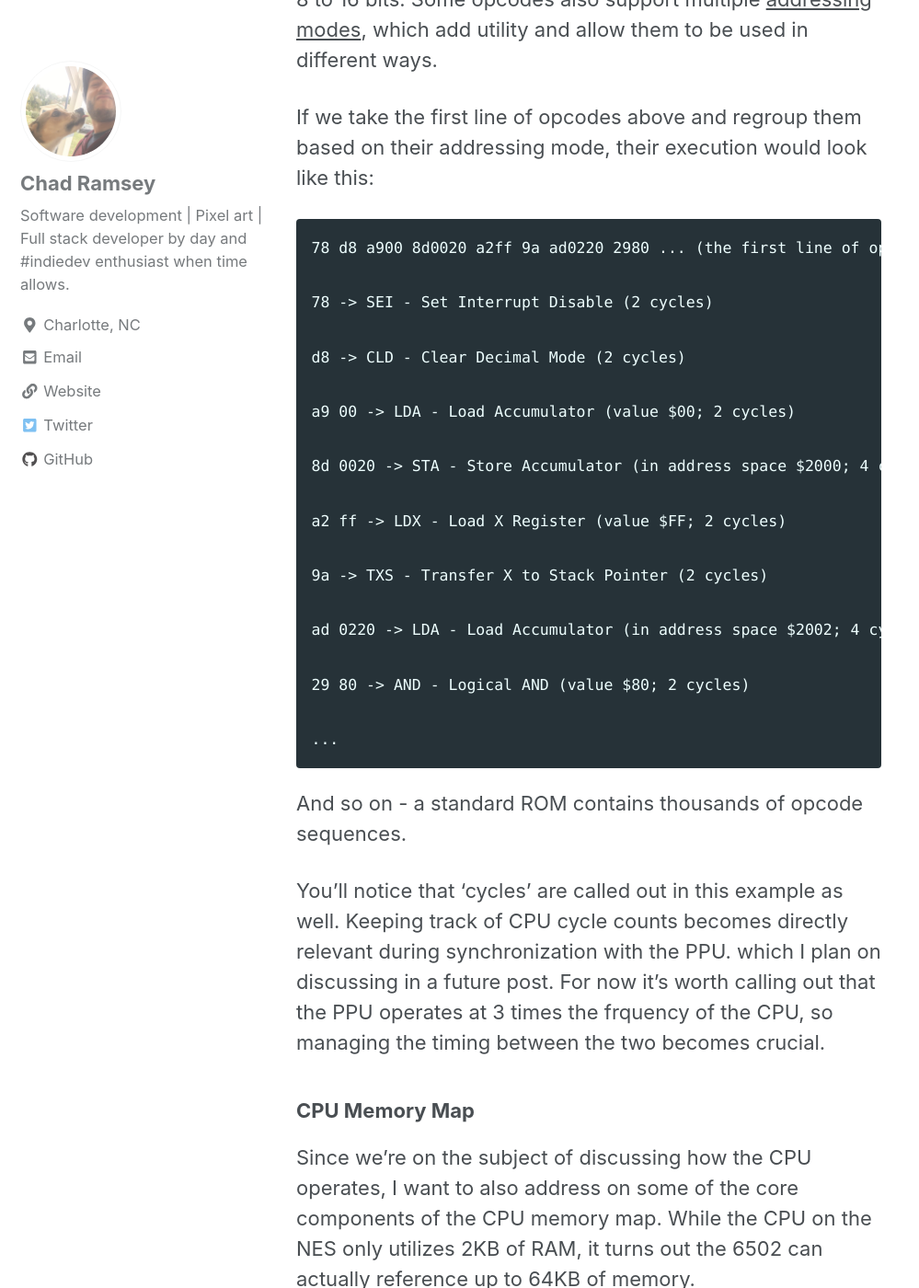
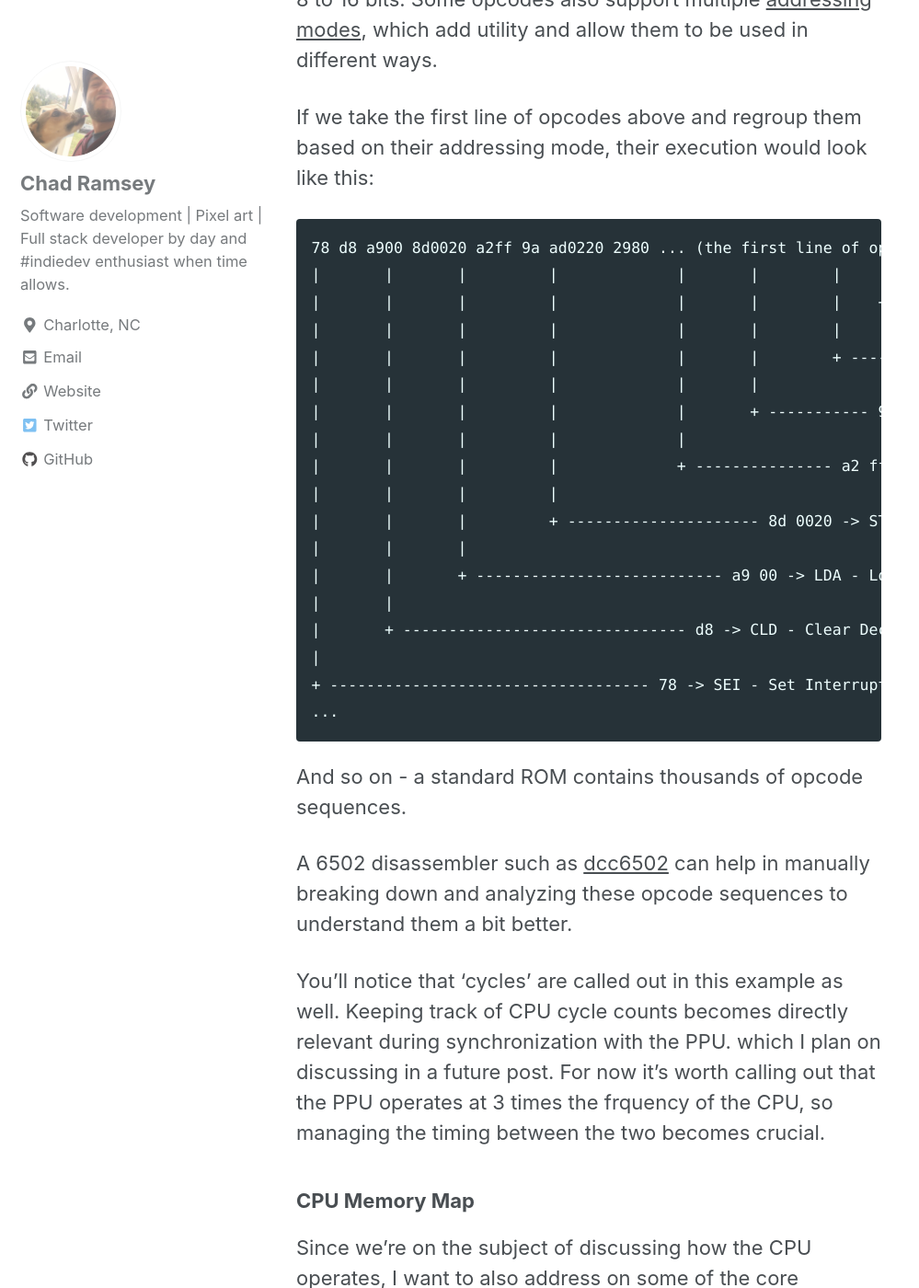
Before and after one commit to chadramsey/chadramsey.github.io, a Jekyll site: the page built from _posts/2018-12-23-nes-emulation-three.md, in a window 1280 px wide and 1400 px high, scrolled down 2041 px. Shown: the whole window at 92% size, without its empty margins (0-999 px from the left). Built offline with Jekyll 4.4.1, drawn with Linux system fonts in a browser that asks for light colours; cached includes are drawn as plain includes; nearby versions of some CDN libraries.

Commit message:
Adding NES emulation two with image

````diff
--- a/_posts/2018-12-23-nes-emulation-three.md
+++ b/_posts/2018-12-23-nes-emulation-three.md
@@ -33,28 +33,29 @@
 If we take the first line of opcodes above and regroup them based on their addressing mode, their execution would look like this:
 
 ```
-78 d8 a900 8d0020 a2ff 9a ad0220 2980 ... (the first line of opcodes, regrouped to match their addressing mode)
-
-78 -> SEI - Set Interrupt Disable (2 cycles)
-
-d8 -> CLD - Clear Decimal Mode (2 cycles)
-
-a9 00 -> LDA - Load Accumulator (value $00; 2 cycles)
-
-8d 0020 -> STA - Store Accumulator (in address space $2000; 4 cycles)
-
-a2 ff -> LDX - Load X Register (value $FF; 2 cycles)
-
-9a -> TXS - Transfer X to Stack Pointer (2 cycles)
-
-ad 0220 -> LDA - Load Accumulator (in address space $2002; 4 cycles)
-
-29 80 -> AND - Logical AND (value $80; 2 cycles)
-
+78 d8 a900 8d0020 a2ff 9a ad0220 2980 ... (the first line of opcodes, regrouped based on their addressing mode)
+|	|	|	  |		|	|	 |	  |
+|	|	|	  |		|	|	 |    + - 29 80 -> AND - Logical AND (value $80; 2 cycles)
+|	|	|	  |		|	|	 |
+|	|	|	  |		|	|	 + ------ ad 0220 -> LDA - Load Accumulator (in address space $2002; 4 cycles)
+|	|	|	  |		|	|
+|	|	|	  |		|	+ ----------- 9a -> TXS - Transfer X to Stack Pointer (2 cycles)
+|	|	|	  |		|
+|	|	|	  |		+ --------------- a2 ff -> LDX - Load X Register (value $FF; 2 cycles)
+|	|	|	  |
+|	|	|	  + --------------------- 8d 0020 -> STA - Store Accumulator (in address space $2000; 4 cycles)
+|	|	|
+|	|	+ --------------------------- a9 00 -> LDA - Load Accumulator (value $00; 2 cycles)
+|	|
+|	+ ------------------------------- d8 -> CLD - Clear Decimal Mode (2 cycles)
+|
++ ----------------------------------- 78 -> SEI - Set Interrupt Disable (2 cycles)
 ...
 ```
 
 And so on - a standard ROM contains thousands of opcode sequences.
+
+A 6502 disassembler such as [dcc6502](https://github.com/tcarmelveilleux/dcc6502) can help in manually breaking down and analyzing these opcode sequences to understand them a bit better.
 
 You'll notice that 'cycles' are called out in this example as well. Keeping track of CPU cycle counts becomes directly relevant during synchronization with the PPU. which I plan on discussing in a future post. For now it's worth calling out that the PPU operates at 3 times the frquency of the CPU, so managing the timing between the two becomes crucial.
 
````
Also changed, not shown: _posts/2018-12-08-nes-emulation-two.md (+7 -1 lines).
